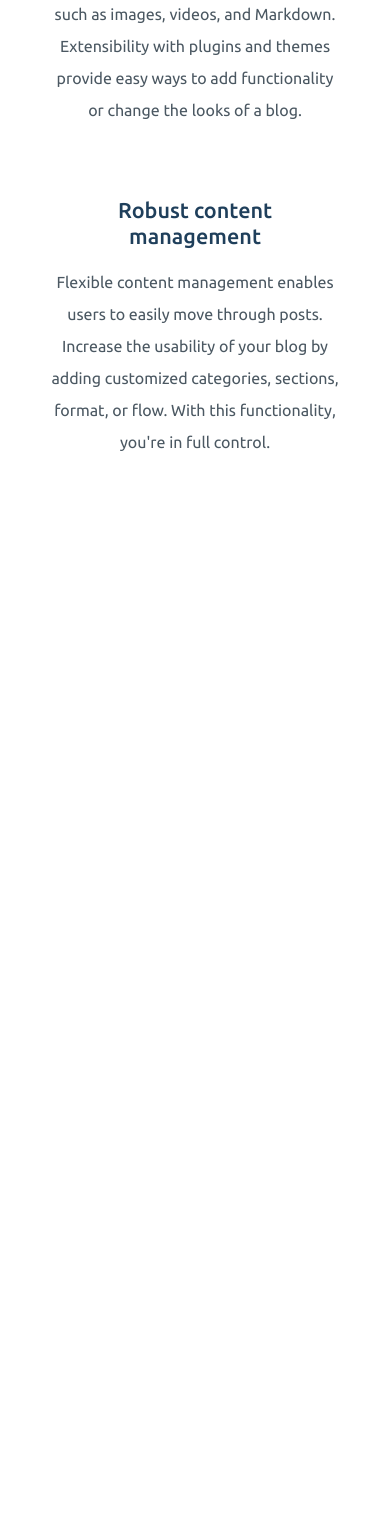
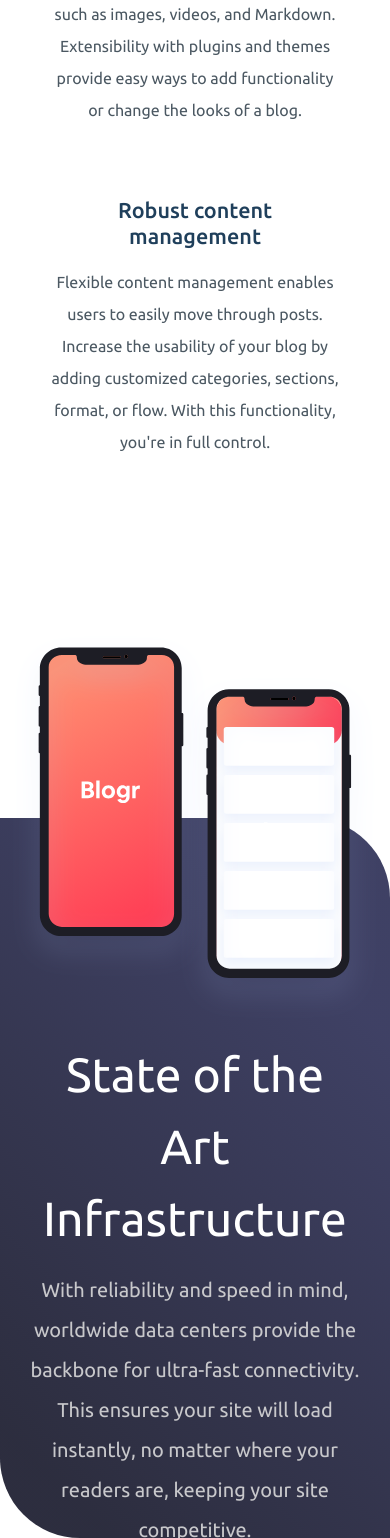
Before and after one commit to mrcsporto/blogr, a React (Create React App) app: page / in a window 390 px wide. Shown: the part 1331-2869 px from the top of the page. Before the commit the page ends 1829 px from the top, so only its background shows below. Built offline with nearby package versions, Linux system fonts and the light colour scheme.

Commit message:
add middle section mobile resp.

```diff
--- a/src/App.js
+++ b/src/App.js
@@ -1,6 +1,6 @@
 import Header from "./components/Header";
 import First from "./components/First";
-// import Middle from "./components/Middle";
+import Middle from "./components/Middle";
 // import Last from "./components/Last";
 // import Footer from "./components/Footer";
 
@@ -10,7 +10,7 @@ const App = () => {
       <Header />
       <main className="overflow-hidden">
         <First />
-        {/* <Middle /> */}
+        <Middle />
         {/* <Last /> */}
         {/* <Footer /> */}
       </main>
--- a/src/components/Middle/index.js
+++ b/src/components/Middle/index.js
@@ -3,16 +3,15 @@ import "./styles.css";
 const Middle = () => {
   return (
     <>
-          <div className="bg-crop">
-
-    <div className="bg-pattern-circles"></div>
-          </div>
-      <div className="bg-container">
-        <div className="container">
-          <div className="illustration-phones"></div>
-          <div className="card border-0 d-flex flex-column pe-5">
-            <div className="card-body mb-3 mt-5 pe-5">
-              <div className="card-title fs-3">State of the Art Infrastructure</div>
+      <div className="bg-crop overflow-hidden">
+        <div className="bg-pattern-circles"></div>
+      </div>
+      <div className="bg-container ">
+        <div className="container d-flex flex-row flex-wrap">
+          <div className="illustration-phones col-12 col-sm"></div>
+          <div className="card middle-card border-0 d-flex flex-column pe-0 pe-md-5 col-12 col-sm">
+            <div className="card-body mb-3 mt-0 mt-md-5">
+              <div className="card-title fs-2 fs-md-5 mb-3 mb-md-2">State of the Art Infrastructure</div>
               <div className="card-text">With reliability and speed in mind, worldwide data centers provide the backbone for ultra-fast connectivity.
                 This ensures your site will load instantly, no matter where your readers are, keeping your site competitive.</div>
             </div>
--- a/src/components/Middle/styles.css
+++ b/src/components/Middle/styles.css
@@ -28,13 +28,6 @@
   z-index: 2;
 }
 
- .container {
-  display: flex;
-  position: relative;
-  flex-direction: row;
-  width: 100%;
- }
-
  .bg-container .card-title {
   color: var(--White);
  }
@@ -43,13 +36,68 @@
   color: var(--Grayish-blue);
  }
 
- .container .card {
+ .container .middle-card {
   background-color: transparent;
   padding: 0;
  }
 
  .bg-crop {
   height: 20rem;
-   overflow: hidden;
-   position: absolute;
+  position: absolute;
  }
+
+ @media screen and (max-width:500px) {
+  .bg-crop {
+    height: 20rem;
+    position: relative;
+   }
+
+   .bg-pattern-circles {
+    background-image: none;
+    background-repeat: no-repeat;
+    background-position: left bottom;
+    background-size: cover;
+    position: relative;
+    width: 55rem;
+    height: 25rem;
+    left: -12rem;
+    z-index: 1;
+  }
+
+   .illustration-phones {
+    background-image: url(illustration-phones.svg);
+    background-repeat: no-repeat;
+    background-size: contain;
+    height: 460px;
+    width: 100%;
+    position: relative;
+    top: -11.5rem;
+    z-index: 2;
+  }
+
+  .bg-container {
+    text-align: center;
+    height: 45rem;
+    border-radius: 0 5rem;
+
+  }
+
+  .middle-card {
+      top: -16rem;
+}
+.middle-card .card-title {
+      font-size: 3rem !important;
+}
+.middle-card .card-text {
+      font-size: 1.25rem !important;
+}
+
+  .card-text {
+    color: var(--Very-dark-grayish-blue);
+    font-size: 0.75rem;
+    line-height: 2;
+    padding-right: 0;
+    top: -11.5rem;
+  }
+
+ }
```
Also changed, not shown: src/components/First/styles.css (+4 -3 lines).
